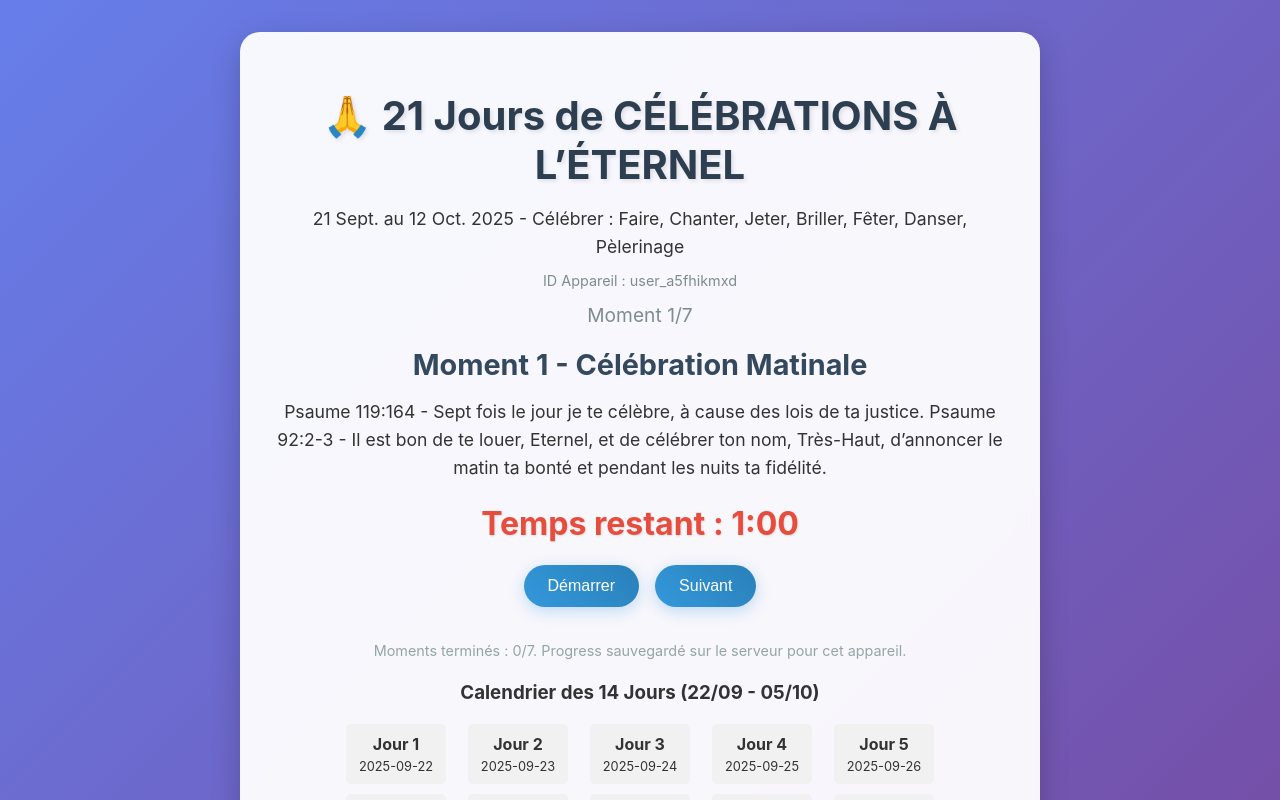
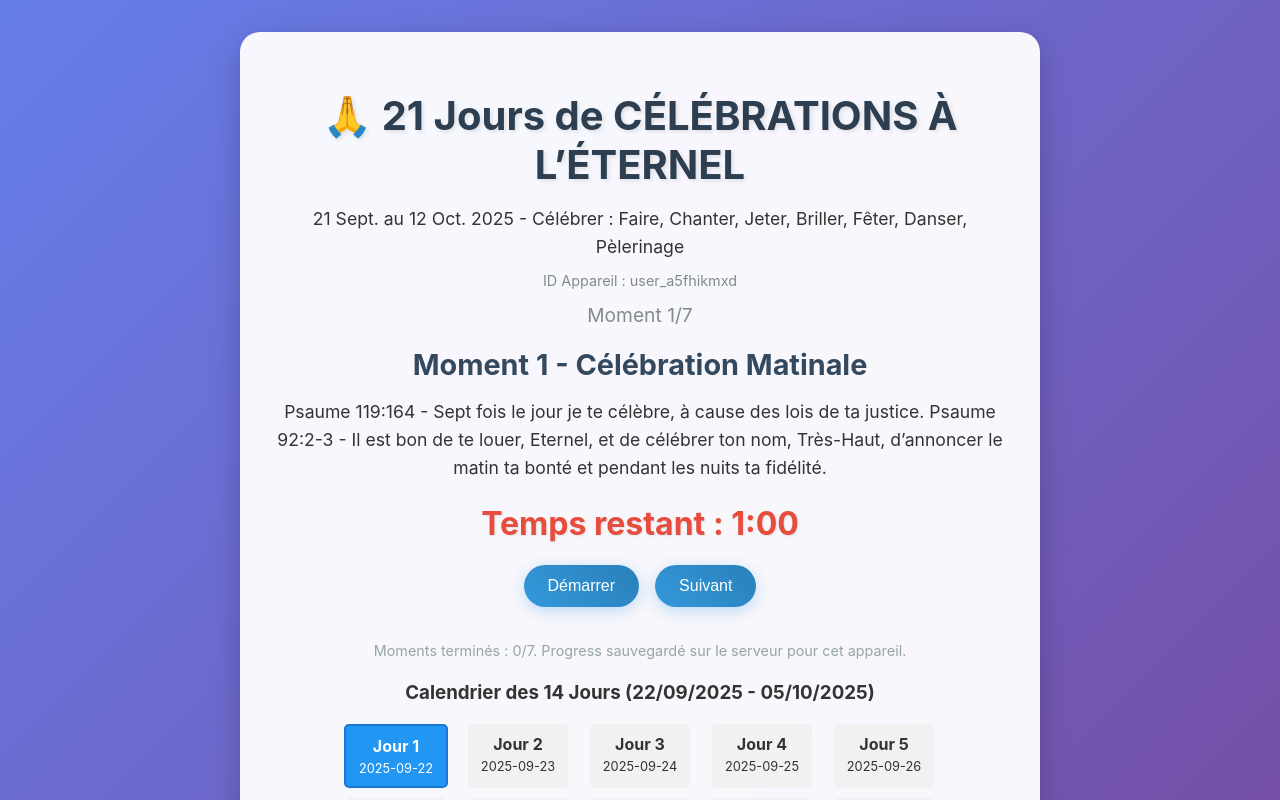
Before and after one commit to wilf974/RDV, a React (Vite) app in the folder frontend/: page / in a window 1280 px wide. Shown: the top 800 px of the page. Built offline with nearby package versions, Linux system fonts and the light colour scheme; no server answers.

Commit message:
Amélioration du calendrier : surbrillance jour actuel et jours terminés en vert

```diff
--- a/frontend/src/App.jsx
+++ b/frontend/src/App.jsx
@@ -174,15 +174,17 @@ function App() {
     }
   };
 
-  // Générer les jours du challenge (14 jours : aujourd'hui au +13 jours pour tests)
-  const startDate = new Date();
+  // Générer les jours du challenge (14 jours : jour 1 = 22/09/2025)
+  const startDate = new Date('2025-09-22'); // Jour 1 fixe
+  const today = new Date();
   const days = [];
   for (let i = 0; i < 14; i++) {
     const day = new Date(startDate);
     day.setDate(startDate.getDate() + i);
     const dayStr = day.toISOString().split('T')[0];
     const isCompleted = completedDays.includes(dayStr);
-    days.push({ date: dayStr, isCompleted });
+    const isCurrent = dayStr === currentDay; // Jour actuel basé sur currentDay
+    days.push({ date: dayStr, isCompleted, isCurrent, dayNumber: i + 1 });
   }
 
   return (
@@ -207,14 +209,14 @@ function App() {
             </button>
           </div>
           <p className="footer">Moments terminés : {completedMoments.length}/7. Progress sauvegardé sur le serveur pour cet appareil.</p>
-          <h3>Calendrier des 14 Jours (22/09 - 05/10)</h3>
+          <h3>Calendrier des 14 Jours (22/09/2025 - 05/10/2025)</h3>
           <div className="calendar">
             {days.map((day, index) => (
               <div
                 key={day.date}
-                className={`day ${day.isCompleted ? 'completed' : ''}`}
+                className={`day ${day.isCompleted ? 'completed' : ''} ${day.isCurrent ? 'current' : ''}`}
               >
-                <span className="day-number">Jour {index + 1}</span>
+                <span className="day-number">Jour {day.dayNumber}</span>
                 <span className="day-date">{day.date}</span>
                 {day.isCompleted && <span className="check">✓</span>}
               </div>
--- a/frontend/src/index.css
+++ b/frontend/src/index.css
@@ -123,6 +123,12 @@ button:disabled {
   color: white;
 }
 
+.day.current {
+  background-color: #2196f3;
+  color: white;
+  border: 2px solid #1976d2;
+}
+
 .day-number {
   font-weight: bold;
   font-size: 1rem;
```
Also changed, not shown: 1 other file (tests, documents, lock files or other folders).
